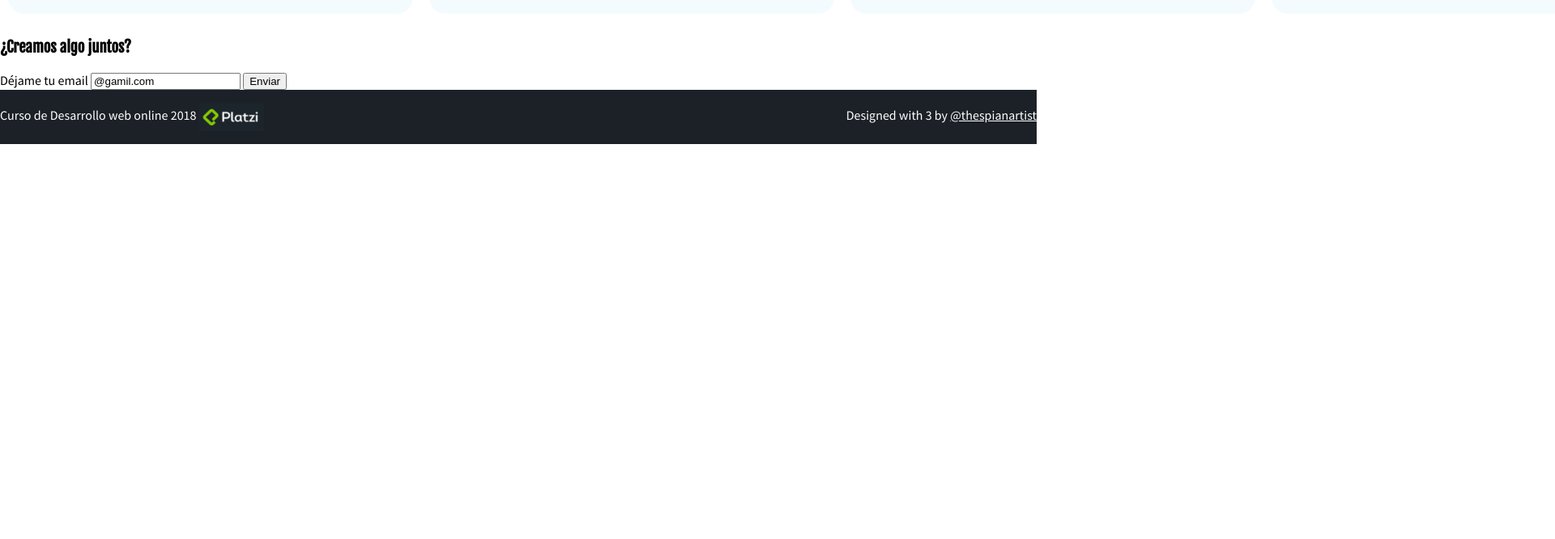
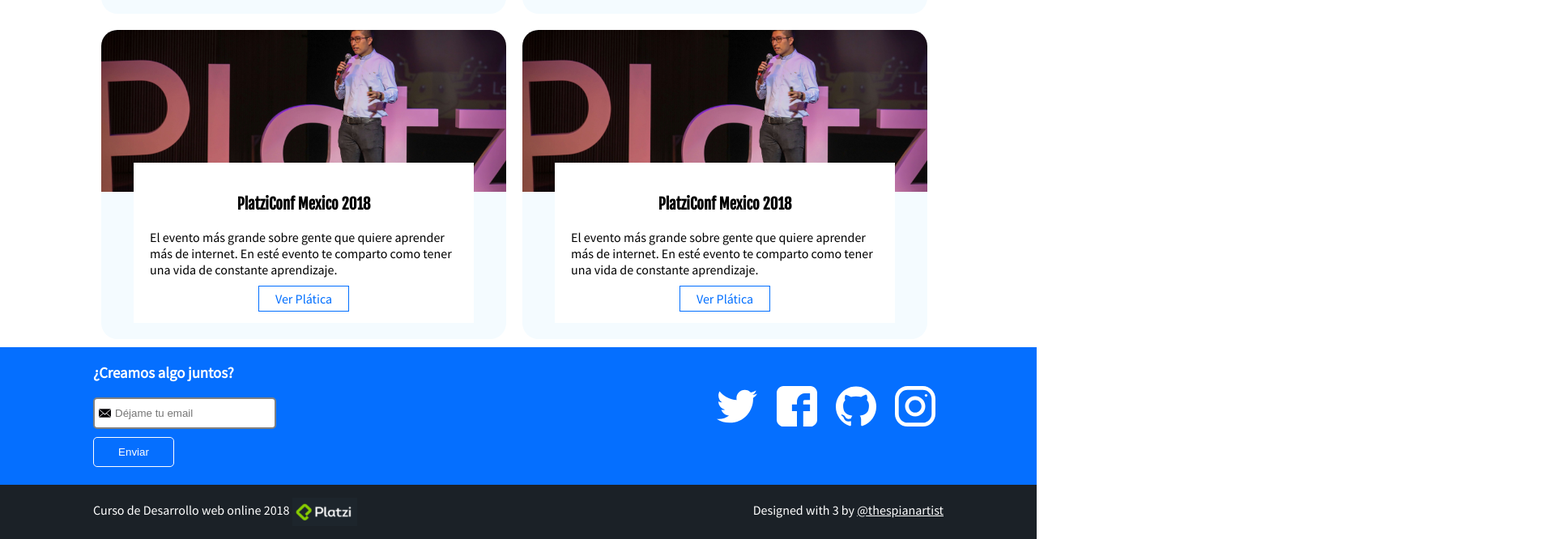
Before and after one commit to meca1/Platzi, a plain HTML site: page desarrollo-web/index.html in a window 1280 px wide. Shown: the part 1860-2526 px from the top of the page at 81% size, 1920 px wide, since content can reach past the window. Before the commit the page ends 2038 px from the top, so only its background shows below. Drawn offline with Linux system fonts and the light colour scheme.

Commit message:
curso de desarrolo web terminado

```diff
--- a/desarrollo-web/css/stilos.css
+++ b/desarrollo-web/css/stilos.css
@@ -56,14 +56,20 @@
 
 .hero{
   height: 300px;
-  background-image: url("../images/hero.jpg");
-  background-size: 500px 300px;
-  background-repeat: no-repeat;
-  background-position-x: right;
+  /* background-image: url("../images/hero.jpg"); */
+  /* background-size: 500px 300px; */
+  /* background-repeat: no-repeat; */
+  /* background-position-x: right; */
   background-color: #1c242c;
   display: flex;
   align-items: center;
+  justify-content: space-between;
 }
+
+.hero-image{
+  object-fit: cover;
+}
+
 .portfolio {
   background: #fafafa;
   padding: 20px;
@@ -186,7 +192,9 @@
 }
 
 .event-list{
-  display: flex;
+    display: flex;
+    flex-wrap: wrap;
+
 }
 .event {
   margin: 10px;
@@ -219,3 +227,69 @@
   border: 1px solid;
   padding: 5px 20px;
 }
+
+.contact{
+  background-color: #056fff;
+  color: white;
+  height: 150px;
+  display: flex;
+  align-items: center;
+  justify-content: space-between;
+  padding-bottom: 20px
+}
+.social{
+}
+
+.social-link{
+  display: inline-block;
+  width: 50px;
+  height: 50px;
+  margin: 0 10px;
+  background-size: 50px 50px;
+}
+
+.social-link.twiter{
+  background-image: url('../images/twitter.svg');
+}
+.social-link.facebook{
+  background-image: url('../images/facebook.svg');
+}
+.social-link.github{
+  background-image: url('../images/github.svg');
+}
+.social-link.instagram{
+  background-image: url('../images/instagram.svg');
+}
+.form-email input{
+  border-color: gray;
+  border-style: solid;
+  border-radius: 5px;
+  padding: 10px 20px 10px 25px;
+  background-image: url('../images/envelope.svg');
+  background-size: 15px 15px;
+  background-repeat: no-repeat;
+  background-position-y: center;
+  background-position-x: 5px;
+}
+
+.form-email button{
+  display: block;
+  margin-top: 10px;
+  background: transparent;
+  width: 100px;
+  border-radius: 5px;padding: 10px 0;
+  color: white;
+  border: 1px solid white;
+}.form-email h3 {
+  font-family: 'Source Sans Pro', Helvetica, sans-serif;
+}
+.container{
+  /* border: 1px solid red; */
+  width: 1050px;
+  margin: 0 auto;
+  display: inherit;
+  justify-content: inherit;
+  align-items: inherit;
+  height: inherit;
+  flex-wrap: inherit;
+}
--- a/desarrollo-web/index.html
+++ b/desarrollo-web/index.html
@@ -11,6 +11,7 @@
 
 <body>
   <header>
+    <div class="container">
       <figure class="logo">
         <img src="images/logo.png" alt="logo de http://leonidassteban.com logo" width="200">
       </figure>
@@ -27,15 +28,19 @@
           </li>
         </ol>
       </nav>
+    </div>
   </header>
   <section class="hero">
+    <div class="container">
       <h1>
         Hola! soy <strong>Daniel Ramos</strong> <br> desarroyador <strong>full stack</strong>
       </h1>
-    <!-- <img src="images/hero.jpg" width="500" height="300" alt="imagen principal del sitio"> -->
+      <img class="hero-image" src="images/hero.jpg" width="500" height="300" alt="imagen principal del sitio">
+    </div>
     <!--imagen de portada-->
   </section>
   <section id="portafolio" class="portfolio">
+    <div class="container">
       <h2>portafolio (Proyectos Destacados)</h2>
       <article class="project">
         <div class="project-details">
@@ -45,7 +50,8 @@
           <p class="project-url"><small><strong>Puedes verlo en:</strong>www.platzi.com/native</small></p>
           <p class="project-description">Platzi Video fue el resultado de 3 meses de trabajo
             para crear la mejor app para enseñar el funcionamiento
-          de React y React Native. Desde crear un vista-detalle, hasta patrones avanzados de nevegación, este proyecto
+            de React y React Native. Desde crear un vista-detalle, hasta patrones avanzados de nevegación, este
+            proyecto
             ha sido el ejemplo de futuros creadores de aplicaciones multiplataforma</p>
         </div>
         <figure class="project-imageContainer">
@@ -61,7 +67,8 @@
           <p class="project-url"><small><strong>Puedes verlo en:</strong>www.platzi.com/native</small></p>
           <p class="project-description">Platzi Video fue el resultado de 3 meses de trabajo
             para crear la mejor app para enseñar el funcionamiento
-          de React y React Native. Desde crear un vista-detalle, hasta patrones avanzados de nevegación, este proyecto
+            de React y React Native. Desde crear un vista-detalle, hasta patrones avanzados de nevegación, este
+            proyecto
             ha sido el ejemplo de futuros creadores de aplicaciones multiplataforma</p>
         </div>
         <figure class="project-imageContainer">
@@ -69,9 +76,14 @@
             width="500">
         </figure>
       </article>
+    </div>
   </section>
+  <div class="container">
     <h2 class="event-list-title">Mas Sobre mi experiencia</h2>
+  </div>
+
   <section id="eventos" class="event-list">
+    <div class="container">
       <article class="event">
         <figure class="event-imageContainer">
           <img class="event-image" src="images/platzi-conf.jpg" alt="" width="500">
@@ -124,16 +136,26 @@
           <a class="event-url" href="https://www.youtube.com/watch?v=BIS7cWGgJg0" target="_blank">Ver Plática</a>
         </div>
       </article>
+    </div>
   </section>
   <section id="contacto" class="contact">
+    <div class="container">
       <form action="/suscripcion/" class="form-email">
         <h3 class="">¿Creamos algo juntos?</h3>
-      <label for="email">Déjame tu email</label>
-      <input type="datetime" placeholder="Déjame tu email" value="@gamil.com" id="email">
+        <label for="email"></label>
+        <input type="datetime" placeholder="Déjame tu email" id="email">
         <button>Enviar</button>
       </form>
+      <div class="social">
+        <a href="" class="social-link twiter"></a>
+        <a href="" class="social-link facebook"></a>
+        <a href="" class="social-link github"></a>
+        <a href="" class="social-link instagram"></a>
+      </div>
+    </div>
   </section>
   <footer class="footer">
+    <div class="container">
       <div>
         <p>Curso de Desarrollo web online 2018 <img src="images/platzi.png" width="80" alt="platzi"></p>
       </div>
@@ -142,6 +164,7 @@
           Designed with 3 by <a href="https://twitter.com/thespianartist">@thespianartist</a>
         </p>
       </div>
+    </div>
   </footer>
 </body>
 
```
Lines whose indentation alone changed are shown as unchanged.
